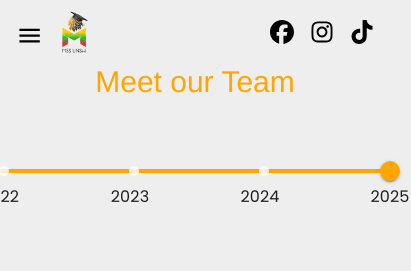
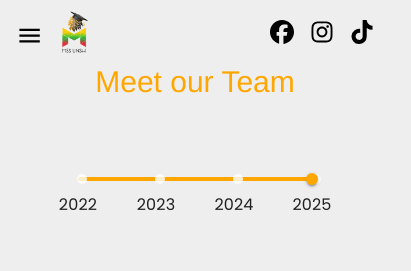
Before and after one commit to Leo-Zarni01/mssunsw, a React (Vite) app in the folder frontend/: page /team in a window 390 px wide. Shown: the top 271 px of the page, 411 px wide, since content can reach past the window. Built offline with nearby package versions, Linux system fonts and the light colour scheme.

Commit message:
added responsiveness to slider

```diff
--- a/frontend/src/components/Footer.tsx
+++ b/frontend/src/components/Footer.tsx
@@ -8,7 +8,10 @@ import { useCallback } from "react";
 const Footer = () => {
   const scrollToTop = useCallback(() => {
     setTimeout(() => {
-      window.scrollTo(0, 0);
+      window.scrollTo({
+        top: 0,
+        behavior: "smooth"
+      });
     }, 2);
   }, [])
 
--- a/frontend/src/components/Slider.tsx
+++ b/frontend/src/components/Slider.tsx
@@ -1,34 +1,20 @@
+import { useTheme } from '@mui/material';
 import Box from '@mui/material/Box'
 import Slider from '@mui/material/Slider';
-import { useEffect, useState } from 'react';
 
 function valuetext(value: number) {
   return value.toString();
 }
 
-const CustomSliderStyles = {
-  '& .MuiSlider-thumb': {
-    color: "#FFA700"
-  },
-  '& .MuiSlider-track': {
-    color: "#FFA700"
-  },
-  '& .MuiSlider-rail': {
-    color: "#FA5043"
-  },
-
-  '& .MuiSlider-mark': {
-    color: "#FFA700",
-    width: 10,
-    height: 10,
-    borderRadius: "50%"
-  },
-
-  '& .MuiSlider-markLabel': {
-    fontFamily: 'Poppins',
-    fontSize: '1rem',
-  },
-};
+const CustomSliderStyles = (theme: any) => ({
+  '& .MuiSlider-thumb': { color: "#FFA700" },
+  '& .MuiSlider-track': { color: "#FFA700" },
+  '& .MuiSlider-rail': { color: "#FA5043" },
+  '& .MuiSlider-mark': { color: "#FFA700", width: 10, height: 10, borderRadius: "50%" },
+  '& .MuiSlider-markLabel': { fontFamily: 'Poppins', fontSize: '1rem' },
+  [theme.breakpoints.down('md')]: { '& .MuiSlider-thumb': { width: 14, height: 14 } },
+  [theme.breakpoints.down('sm')]: { '& .MuiSlider-thumb': { width: 12, height: 12 } },
+});
 
 interface SliderProps {
   year: number;
@@ -37,6 +23,7 @@ interface SliderProps {
 
 export const SliderComponent: React.FC<SliderProps> = ({ year, onYearChange }) => {
   const years = [2025, 2024, 2023, 2022] // most recent
+  const theme = useTheme();
   const handleSliderChange = (_event: Event, value: number | number[]) => {
     if (typeof value === "number") {
       onYearChange(value)
@@ -44,7 +31,7 @@ export const SliderComponent: React.FC<SliderProps> = ({ year, onYearChange }) =
   }
   return (
     <>
-      <Box sx={{ width: 500 }}>
+      <Box sx={{ width: { xs: 250, sm: 350, md: 500 }, padding: { xs: 1, sm: 2 } }}>
         <Slider
           aria-label="Always Visible"
           defaultValue={2025}
@@ -57,7 +44,7 @@ export const SliderComponent: React.FC<SliderProps> = ({ year, onYearChange }) =
           max={2025}
           value={year}
           onChange={handleSliderChange}
-          sx={CustomSliderStyles}
+          sx={CustomSliderStyles(theme)}
         />
       </Box>
     </>
```
